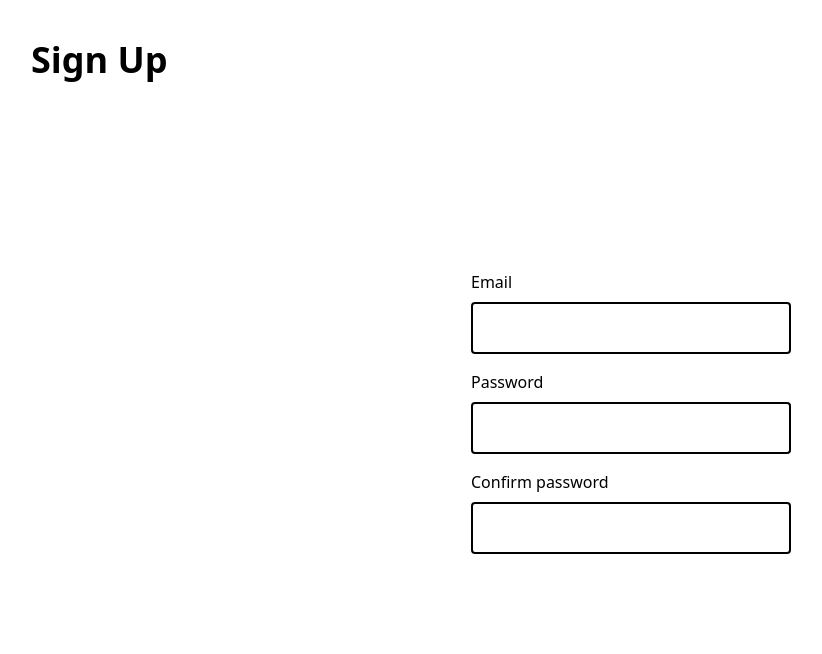
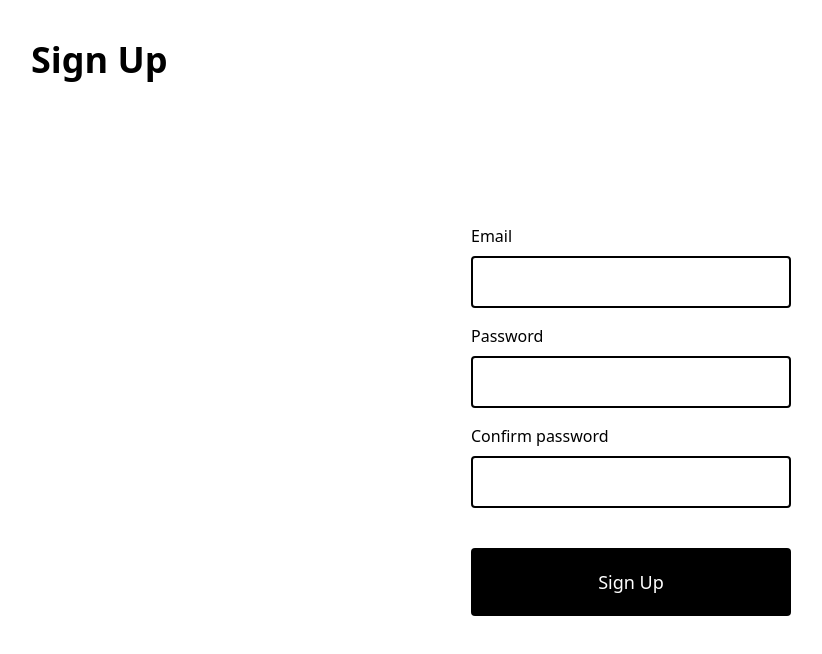
Before and after one commit to dennisdijkstra/next13, a Next.js app in the folder client/: page /signup in a window 1280 px wide. Shown: the top 654 px of the page, without its empty margins (9-831 px from the left). Built offline with nearby package versions, Linux system fonts and the light colour scheme.

Commit message:
Create and use button component

```diff
--- /dev/null
+++ b/client/src/app/components/Button.tsx
@@ -0,0 +1,32 @@
+import { ReactNode, MouseEvent } from "react"
+import { classNames } from "@/utils/index"
+
+type ButtonProps = {
+  type?: "button" | "submit" | "reset" | undefined
+  onClick: (e: MouseEvent<HTMLElement>) => void
+  className?: string
+  children: ReactNode
+}
+
+const Button = ({
+  type = "button",
+  onClick,
+  className,
+  children,
+}: ButtonProps) => {
+  return (
+    <button
+      type={type}
+      onClick={onClick}
+      className={classNames(
+        "p-5 bg-black hover:bg-gray-900 rounded",
+        "text-white text-lg",
+        className
+      )}
+    >
+      {children}
+    </button>
+  )
+}
+
+export default Button
--- a/client/src/app/components/Input.tsx
+++ b/client/src/app/components/Input.tsx
@@ -1,3 +1,4 @@
+import { ChangeEvent } from "react"
 import { classNames } from "@/utils/index"
 
 type InputProps = {
@@ -5,7 +6,7 @@
   name: string
   label: string
   value: string
-  onChange: (e: React.ChangeEvent<HTMLInputElement>) => void
+  onChange: (e: ChangeEvent<HTMLInputElement>) => void
   placeholder?: string
   className?: string
 }
--- a/client/src/app/login/page.tsx
+++ b/client/src/app/login/page.tsx
@@ -2,6 +2,7 @@
 
 import { useState, ChangeEvent } from "react"
 import Input from "@/components/Input"
+import Button from "@/components/Button"
 
 const Page = () => {
   const [email, setEmail] = useState("")
@@ -16,11 +17,16 @@
     setPassword(e.currentTarget.value)
   }
 
+  const handleClick = () => {
+    console.log("Clicked")
+  }
+
   return (
     <div className='w-full flex flex-col'>
       <h1 className='text-4xl font-bold'>Log In</h1>
       <div className='flex flex-1 items-center justify-center'>
-        <form className='flex flex-col'>
+        <form>
+          <div className='flex flex-col mb-6'>
             <Input
               name='email'
               label='Email'
@@ -36,6 +42,10 @@
               onChange={onChange}
               className='w-80'
             />
+          </div>
+          <Button type='submit' onClick={handleClick} className='w-full'>
+            Login
+          </Button>
         </form>
       </div>
     </div>
--- a/client/src/app/signup/page.tsx
+++ b/client/src/app/signup/page.tsx
@@ -2,6 +2,7 @@
 
 import { useState, ChangeEvent } from "react"
 import Input from "@/components/Input"
+import Button from "@/components/Button"
 
 const Page = () => {
   const [email, setEmail] = useState("")
@@ -16,11 +17,16 @@
     setPassword(e.currentTarget.value)
   }
 
+  const handleClick = () => {
+    console.log("Clicked")
+  }
+
   return (
     <div className='w-full flex flex-col'>
       <h1 className='text-4xl font-bold'>Sign Up</h1>
       <div className='flex flex-1 items-center justify-center'>
-        <form className='flex flex-col'>
+        <form>
+          <div className='flex flex-col mb-6'>
             <Input
               name='email'
               label='Email'
@@ -44,6 +50,10 @@
               onChange={onChange}
               className='w-80'
             />
+          </div>
+          <Button type='submit' onClick={handleClick} className='w-full'>
+            Sign Up
+          </Button>
         </form>
       </div>
     </div>
```
Lines whose indentation alone changed are shown as unchanged.
